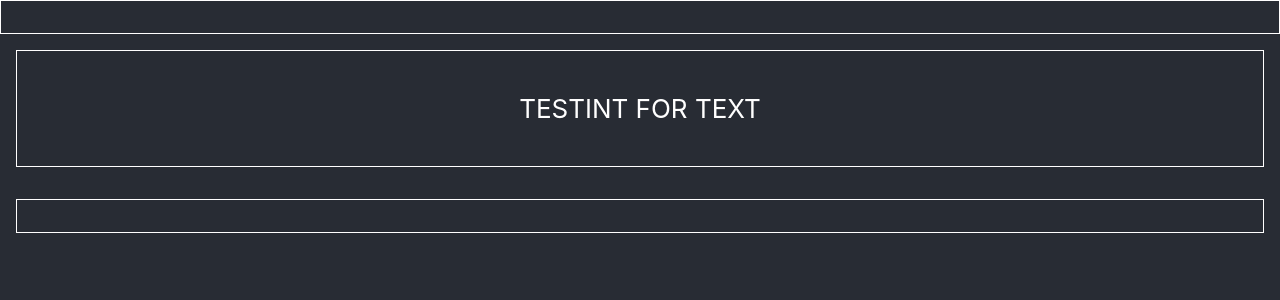
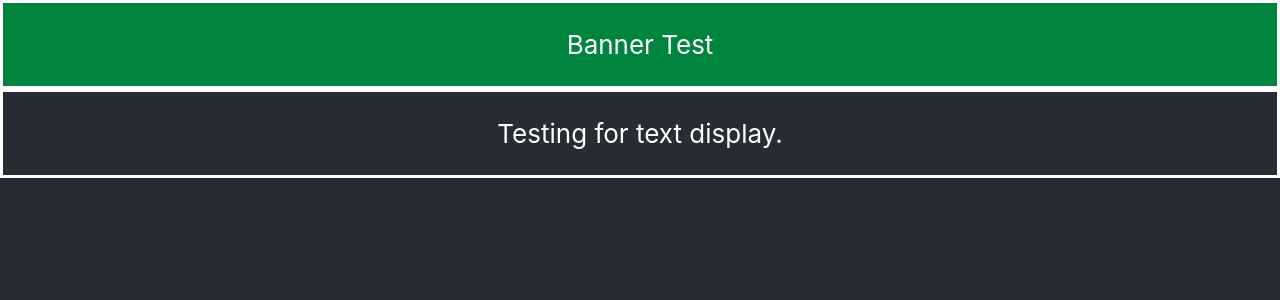
Before and after one commit to Marshall-Artz/library-frontend, a React (Create React App) app: page / in a window 1280 px wide. Shown: the top 300 px of the page. Built offline with nearby package versions, Linux system fonts and the light colour scheme.

Commit message:
creating global stylings

```diff
--- a/src/App.css
+++ b/src/App.css
@@ -19,7 +19,3 @@
 .App-link {
   color: #61dafb;
 }
-
-.Banner {
-  color: #00853E
-}
--- a/src/App.js
+++ b/src/App.js
@@ -2,7 +2,6 @@ import React from 'react';
 import './App.css';
 import Banner from './components/Banner';
 import Main from './components/Main';
-import { Box } from '@mui/system';
 
 function App() {
   return (
@@ -10,9 +9,6 @@ function App() {
       <header className="App-header">
         <Banner/>
         <Main/>
-        <Box sx={{p: 2, border: '1px solid white', margin: 2}}>
-
-        </Box>
       </header>
     </div>
   );
--- /dev/null
+++ b/src/GlobalStyles.css
@@ -0,0 +1,13 @@
+.Banner {
+    background-color: #00853E;
+    border-width: 1;
+    border-style: solid;
+    border-color: white;
+  }
+
+.Main {
+    border-width: 1;
+    border-style: solid;
+    border-color: white;
+    margin: 2;
+}
--- a/src/components/Banner.jsx
+++ b/src/components/Banner.jsx
@@ -1,11 +1,13 @@
 import React from 'react';
 
-import '../App.css';
+import '../GlobalStyles.css';
 import { Box } from '@mui/system';
 
 const Banner = () => {
   return (
-    <Box component="span" sx={{p: 2, border: '1px solid white', marginX: 0}}/>
+    <Box className='Banner' component="span">
+      <p>Banner Test</p>
+    </Box>
   );
 }
 
--- a/src/components/Main.jsx
+++ b/src/components/Main.jsx
@@ -1,12 +1,12 @@
 import React from 'react';
 
-import '../App.css';
+import '../GlobalStyles.css';
 import { Box } from '@mui/system';
 
 const Main = () => {
   return (
-    <Box sx={{p: 2, border: '1px solid white', margin: 2}}>
-        <p>TESTINT FOR TEXT</p>
+    <Box className='Main'>
+        <p>Testing for text display.</p>
     </Box>
   );
 }
```
